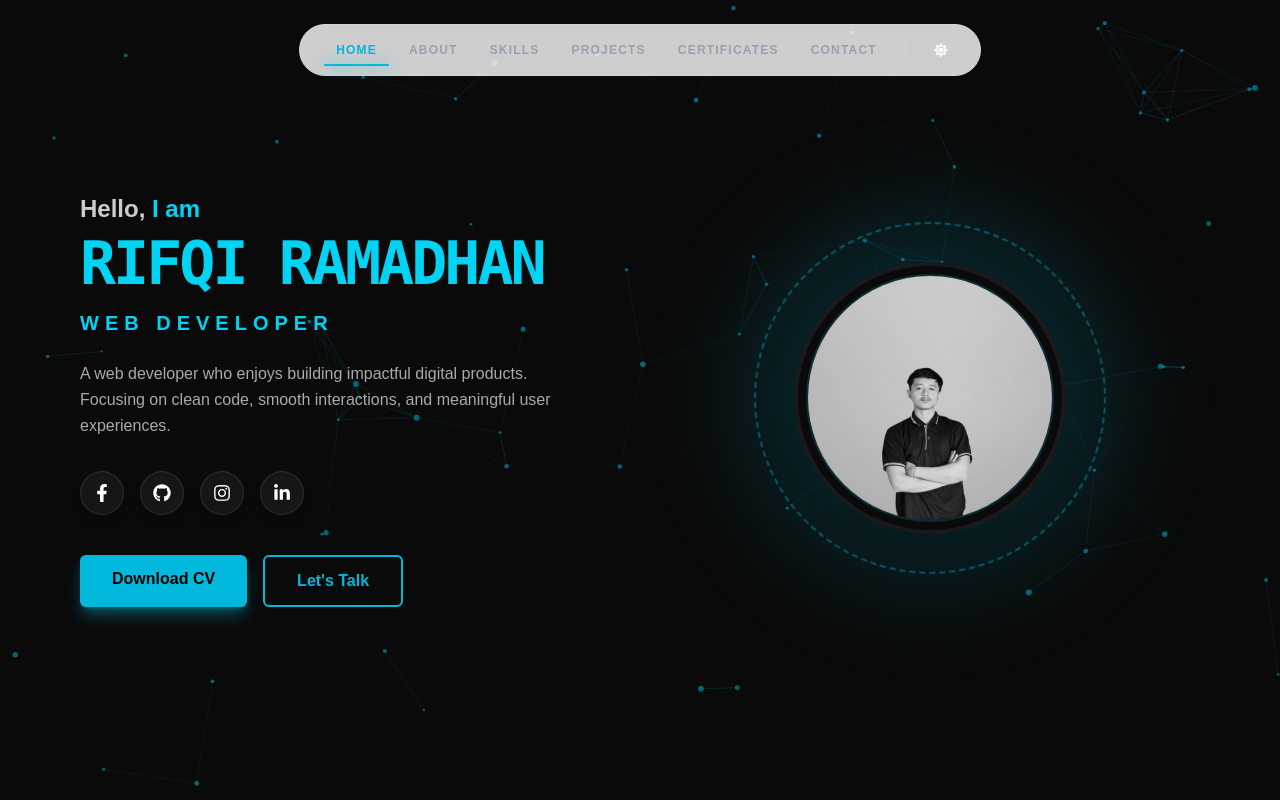
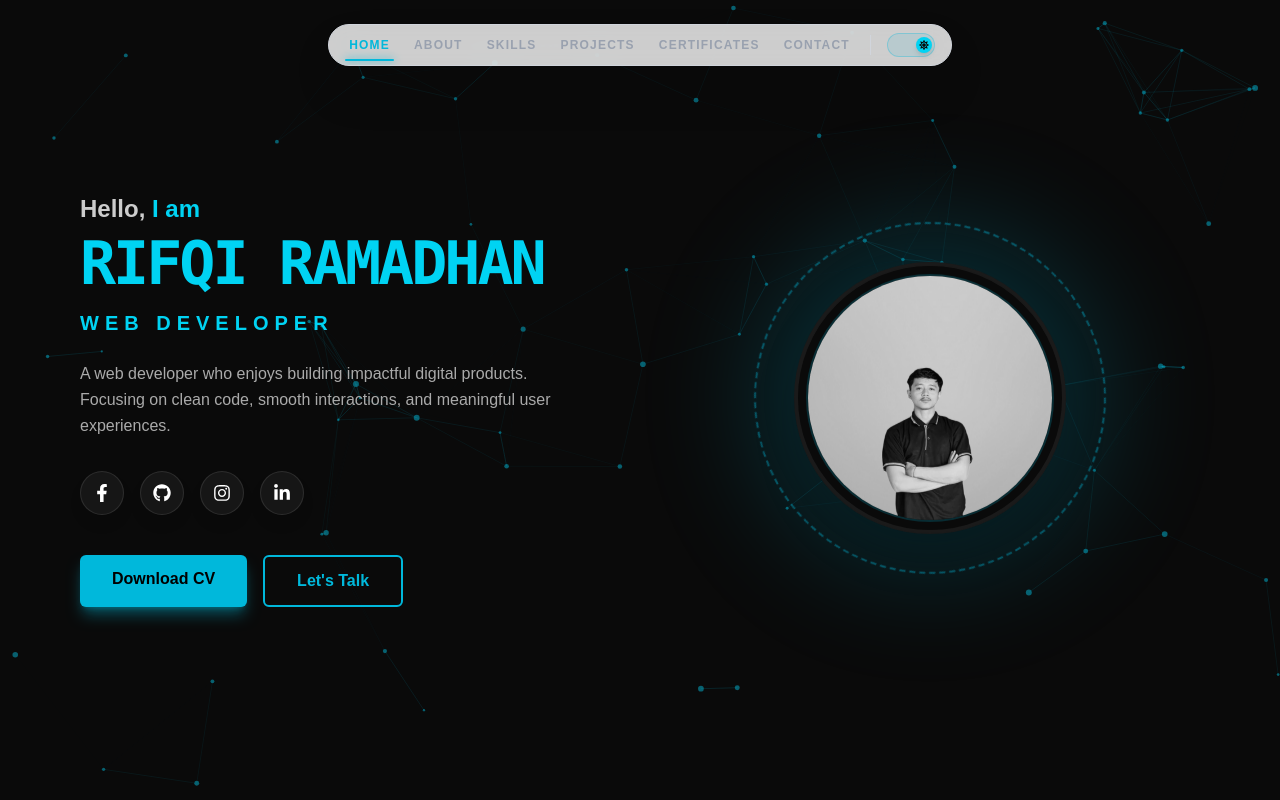
Before and after one commit to rifqiram/Portofolio.next, a Next.js app: page / in a window 1280 px wide. Shown: the top 800 px of the page. Built offline with nearby package versions, Linux system fonts and the light colour scheme.

Commit message:
update navbar

```diff
--- a/app/components/Navbar.tsx
+++ b/app/components/Navbar.tsx
@@ -9,88 +9,127 @@ export default function Navbar() {
   const [isDark, setIsDark] = useState(true);
 
   const navItems = [
-    { id:"home", label:"Home" },
-    { id:"about", label:"About" },
-    { id:"skills", label:"Skills" },
-    { id:"projects", label:"Projects" },
-    { id:"certificates", label:"Certificates" },
-    { id:"contact", label:"Contact" },
+    { id: "home", label: "Home" },
+    { id: "about", label: "About" },
+    { id: "skills", label: "Skills" },
+    { id: "projects", label: "Projects" },
+    { id: "certificates", label: "Certificates" },
+    { id: "contact", label: "Contact" },
   ];
 
   const updateIconStatus = () => {
     const theme = document.documentElement.getAttribute("data-theme");
-    setIsDark(theme!=="light");
+    setIsDark(theme !== "light");
   };
 
-  useEffect(()=>{
+  useEffect(() => {
     updateIconStatus();
-    const handleThemeChange = ()=>updateIconStatus();
+    const handleThemeChange = () => updateIconStatus();
     window.addEventListener("themeChanged", handleThemeChange);
-    return ()=>window.removeEventListener("themeChanged", handleThemeChange);
-  },[]);
+    return () => window.removeEventListener("themeChanged", handleThemeChange);
+  }, []);
 
-  const toggleTheme = ()=>{
-    const currentTheme = document.documentElement.getAttribute("data-theme")||"dark";
-    const nextTheme = currentTheme==="dark"?"light":"dark";
-
-    // Memicu expanding circle
+  const toggleTheme = () => {
+    const currentTheme = document.documentElement.getAttribute("data-theme") || "dark";
+    const nextTheme = currentTheme === "dark" ? "light" : "dark";
     window.dispatchEvent(new Event("expandingCircle"));
-
-    // Ganti theme langsung, circle tetap animasi
     document.documentElement.setAttribute("data-theme", nextTheme);
     updateIconStatus();
     window.dispatchEvent(new Event("themeChanged"));
   };
 
-  useEffect(()=>{
-    const handleScroll = ()=>{
-      setScrolled(window.scrollY>50);
-      const scrollPosition = window.scrollY+100;
-      navItems.forEach(item=>{
+  useEffect(() => {
+    const handleScroll = () => {
+      setScrolled(window.scrollY > 50);
+      const scrollPosition = window.scrollY + 100;
+      navItems.forEach((item) => {
         const el = document.getElementById(item.id);
-        if(el){
-          const {offsetTop, offsetHeight} = el;
-          if(scrollPosition>=offsetTop && scrollPosition<offsetTop+offsetHeight){
+        if (el) {
+          const { offsetTop, offsetHeight } = el;
+          if (scrollPosition >= offsetTop && scrollPosition < offsetTop + offsetHeight) {
             setActive(item.id);
           }
         }
       });
     };
-    window.addEventListener("scroll",handleScroll);
-    return ()=>window.removeEventListener("scroll",handleScroll);
-  },[navItems]);
+    window.addEventListener("scroll", handleScroll);
+    return () => window.removeEventListener("scroll", handleScroll);
+  }, [navItems]);
 
   return (
-    <nav style={{zIndex:50}} className="fixed top-6 left-0 w-full flex justify-center px-4 transition-colors duration-500">
-      <div className={`flex items-center gap-1 md:gap-2 px-4 md:px-6 py-2.5 rounded-full border transition-all duration-500
+    <nav
+      style={{ zIndex: 100 }}
+      className="fixed top-4 md:top-6 left-0 w-full flex justify-center px-4 transition-all duration-500"
+    >
+      <div
+        className={`flex items-center rounded-full border transition-all duration-500 shadow-2xl
         ${scrolled
-          ? "bg-white/90 dark:bg-black/40 backdrop-blur-xl border-gray-300 dark:border-cyan-500/30 shadow-lg dark:shadow-[0_8px_32px_0_rgba(6,182,212,0.2)]"
-          : "bg-white/80 dark:bg-transparent border-gray-300 dark:border-white/10"
-        }`}>
-        {navItems.map(item=>(
-          <a key={item.id} href={`#${item.id}`} onClick={e=>{
+            ? "bg-white/90 dark:bg-[#0a0a0a]/80 backdrop-blur-xl border-gray-300 dark:border-cyan-500/30 shadow-cyan-500/10"
+            : "bg-white/80 dark:bg-black/20 backdrop-blur-md border-gray-300 dark:border-white/10"
+        }`}
+      >
+        {/* AREA MENU: Scrollable on Mobile */}
+        <div className="flex items-center pl-4 pr-2 py-2 overflow-x-auto no-scrollbar max-w-[65vw] md:max-w-none">
+          <div className="flex items-center gap-1 md:gap-4">
+            {navItems.map((item) => (
+              <a
+                key={item.id}
+                href={`#${item.id}`}
+                onClick={(e) => {
                   e.preventDefault();
-            document.getElementById(item.id)?.scrollIntoView({behavior:"smooth"});
+                  document.getElementById(item.id)?.scrollIntoView({ behavior: "smooth" });
                   setActive(item.id);
-          }} className={`relative px-2 md:px-3 py-1 text-[10px] md:text-xs uppercase tracking-widest font-bold transition-all duration-300
-            ${active===item.id
+                }}
+                className={`relative whitespace-nowrap px-2 md:px-1 py-1 text-[10px] md:text-xs uppercase tracking-widest font-bold transition-all duration-300
+                ${active === item.id
                     ? "text-cyan-500 dark:text-cyan-400"
                     : isDark
-                ? "text-gray-400 dark:text-gray-400 hover:text-white dark:hover:text-white"
-                : "text-black hover:text-cyan-500"
-            }`}>
+                        ? "text-gray-400 hover:text-white"
+                        : "text-gray-500 hover:text-black"
+                }`}
+              >
                 {item.label}
-            {active===item.id && <span style={{height:"2px", boxShadow:"0 0 15px #06b6d4"}} className="absolute -bottom-1 left-0 w-full bg-cyan-500 dark:bg-cyan-400 rounded-full"/>}
+                {active === item.id && (
+                  <span className="absolute -bottom-1 left-0 w-full h-[2px] bg-cyan-500 dark:bg-cyan-400 rounded-full shadow-[0_0_8px_#06b6d4]" />
+                )}
               </a>
             ))}
+          </div>
+        </div>
 
-        <div className="w-[1px] h-4 bg-gray-300 dark:bg-white/20 mx-1 md:mx-2"/>
+        {/* SEPARATOR */}
+        <div className="w-[1px] h-5 bg-gray-300 dark:bg-white/10 mx-2 flex-shrink-0" />
 
-        <button onClick={toggleTheme} className={`ml-1 p-2 rounded-full hover:bg-gray-200 dark:hover:bg-white/10 transition-all
-          ${isDark ? "text-white dark:text-cyan-400" : "text-black"}`}>
-          {isDark ? <FaSun size={14}/> : <FaMoon size={14}/>}
+        {/* TOGGLE THEME: Rapi & Center */}
+        <div className="pr-4 pl-2 flex items-center justify-center">
+          <button
+            onClick={toggleTheme}
+            className={`relative flex items-center w-12 h-6 rounded-full p-1 transition-all duration-500 border
+            ${isDark
+              ? "bg-cyan-500/10 border-cyan-500/30"
+              : "bg-gray-100 border-gray-300"}`}
+          >
+            {/* Knob/Lingkaran Switch */}
+            <div className={`flex items-center justify-center w-4 h-4 rounded-full shadow-md transition-all duration-500 transform
+              ${isDark ? "translate-x-6 bg-cyan-400" : "translate-x-0 bg-white"}`}
+            >
+              {isDark
+                ? <FaSun size={10} className="text-[#0a0a0a]" />
+                : <FaMoon size={10} className="text-gray-600" />}
+            </div>
           </button>
         </div>
+      </div>
+
+      <style jsx>{`
+        .no-scrollbar::-webkit-scrollbar {
+          display: none;
+        }
+        .no-scrollbar {
+          -ms-overflow-style: none;
+          scrollbar-width: none;
+        }
+      `}</style>
     </nav>
   );
 }
```
Lines whose indentation alone changed are shown as unchanged.
